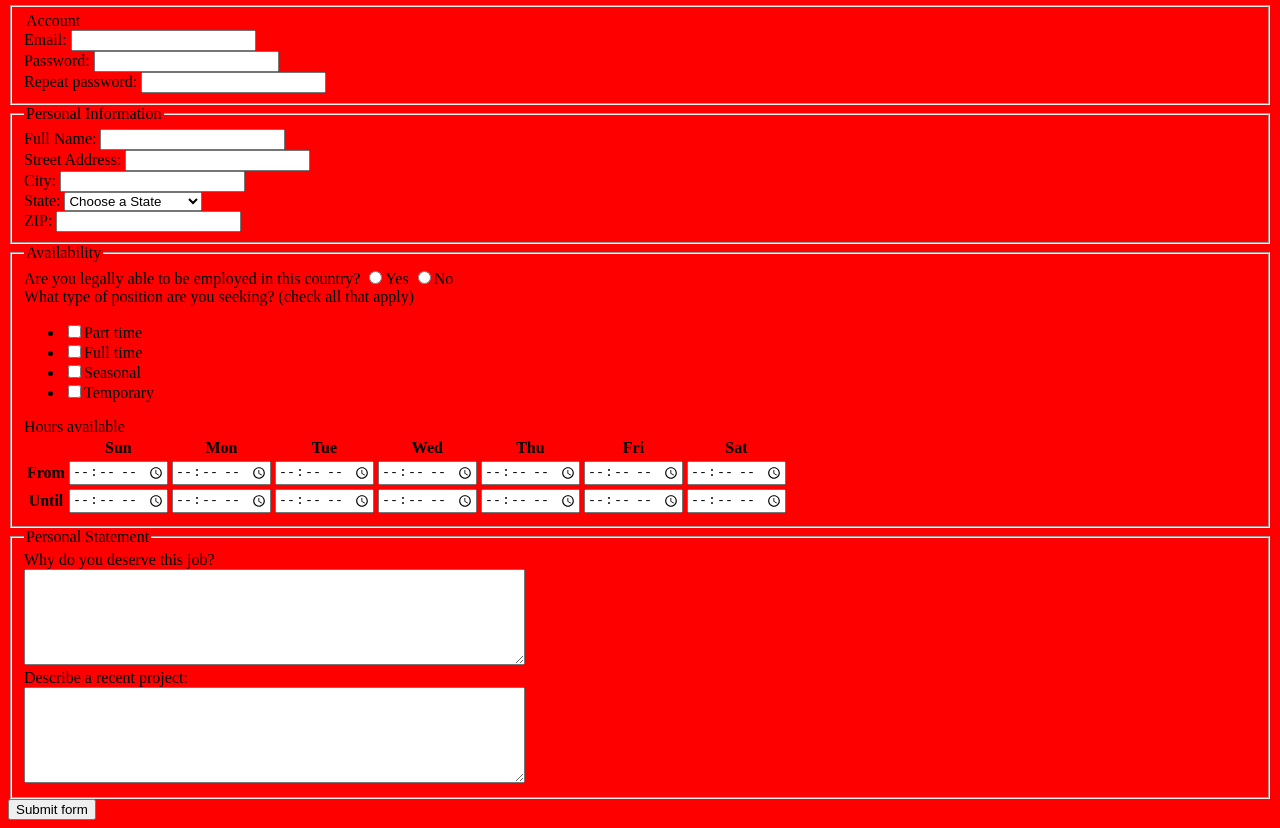
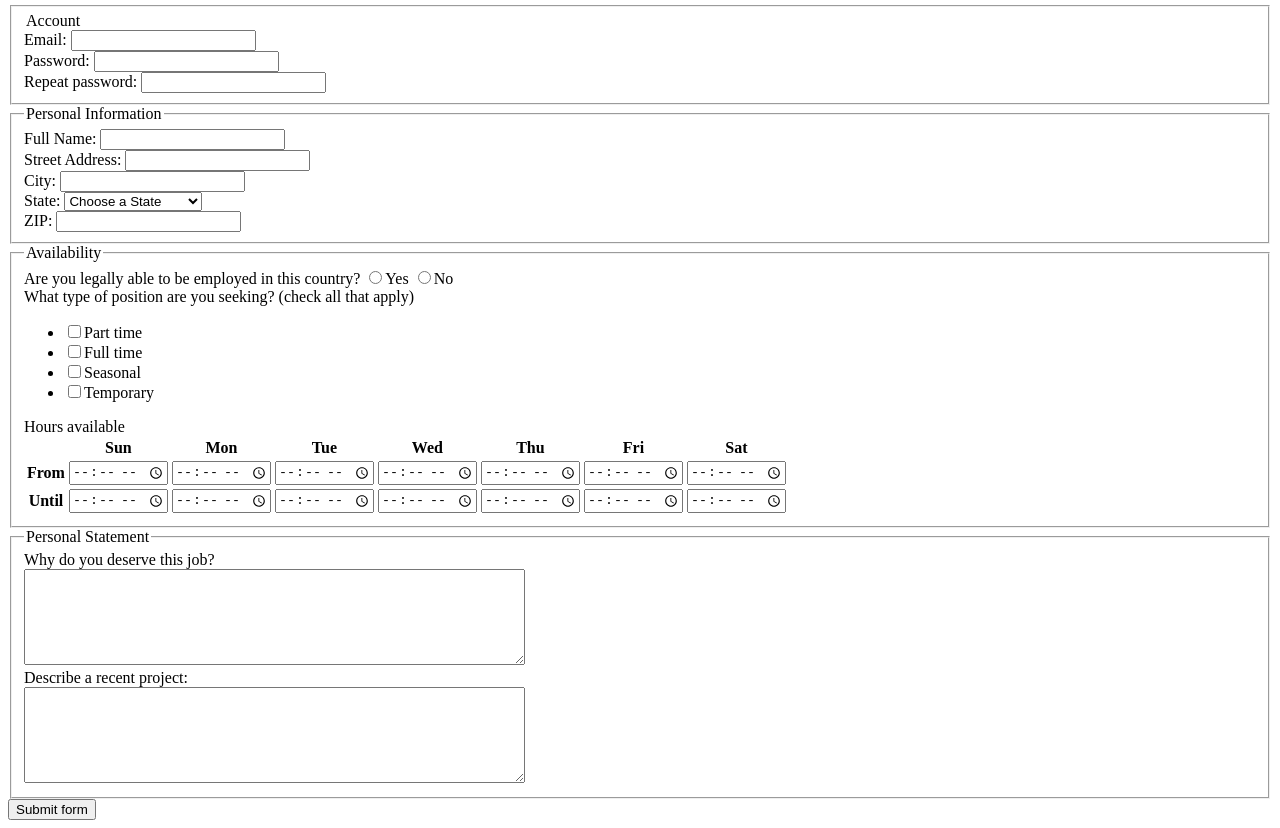
Before and after one commit to chana98-0541559/chana98-0541559.github.io, a plain HTML site: page jobApplicationForm.html in a window 1280 px wide. Shown: the part 62-890 px from the top of the page. Drawn offline with Linux system fonts and the light colour scheme.

Commit message:
Add files via upload

```diff
--- a/jobApplicationForm.html
+++ b/jobApplicationForm.html
@@ -1,10 +1,5 @@
 <!DOCTYPE html>
 <html>
-<style>
-body {
-		background-color: #ff0000;
-		}
-</style>
 <head>
 	<link rel="stylesheet" type="text/css" href="something.css" />
 	<link href='http://fonts.googleapis.com/css?family=Passion+One' rel='stylesheet' type='text/css'>
```
